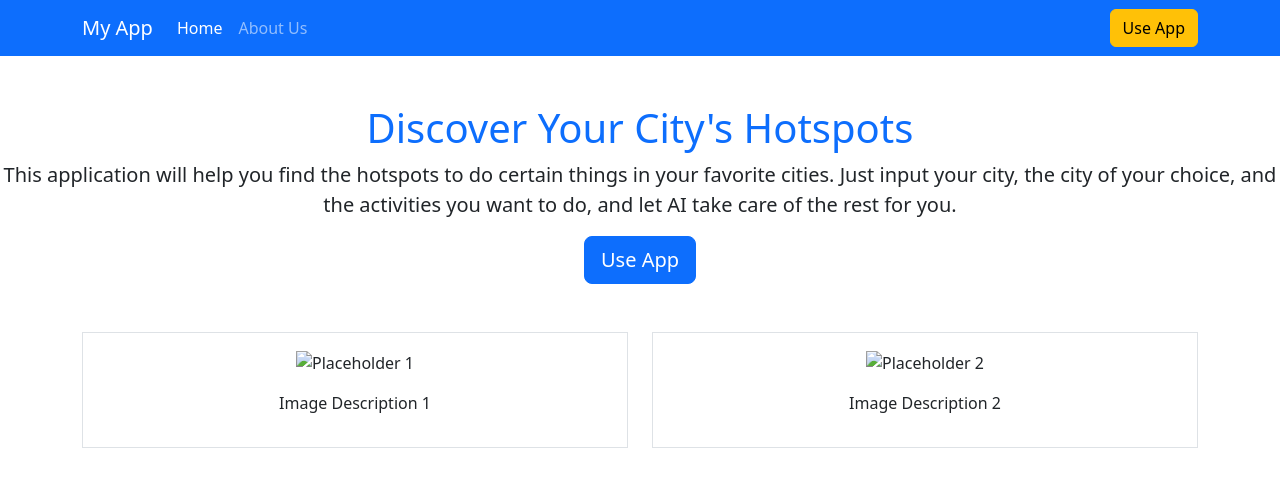
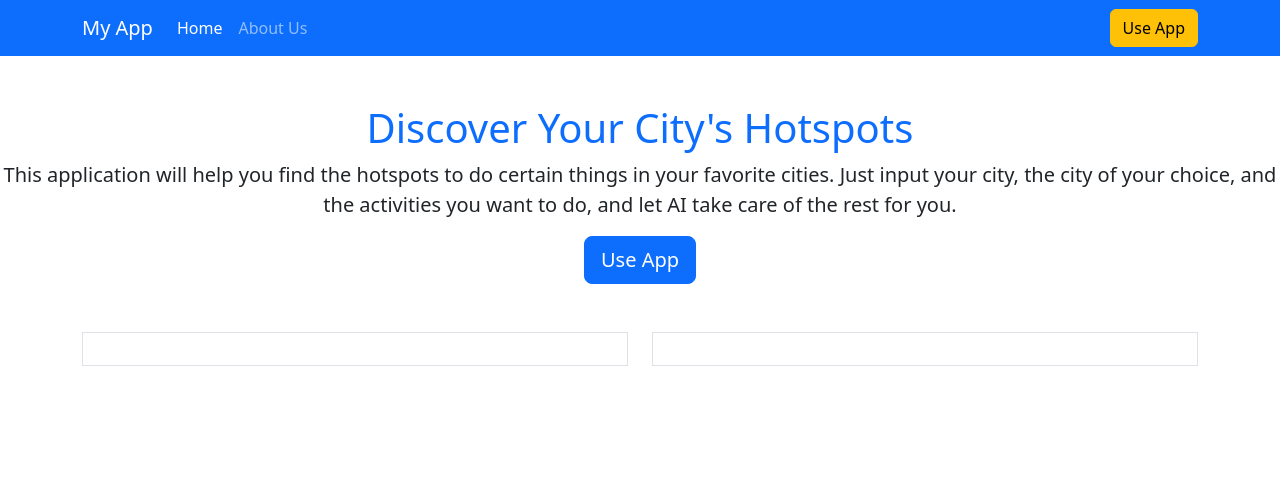
Before and after one commit to kamalu-chioma/cityexplore.ai, a plain HTML site: page index.html in a window 1280 px wide. Drawn offline with nearby package versions, Linux system fonts and the light colour scheme.

Commit message:
Update index.html

```diff
--- a/index.html
+++ b/index.html
@@ -40,14 +40,14 @@
     <div class="row">
       <div class="col-md-6">
         <div class="border p-3">
-          <img src="placeholder1.jpg" class="img-fluid" alt="Placeholder 1">
-          <p class="mt-3">Image Description 1</p>
+<!--           <img src="placeholder1.jpg" class="img-fluid" alt="Placeholder 1">
+          <p class="mt-3">Image Description 1</p> -->
         </div>
       </div>
       <div class="col-md-6">
         <div class="border p-3">
-          <img src="placeholder2.jpg" class="img-fluid" alt="Placeholder 2">
-          <p class="mt-3">Image Description 2</p>
+<!--           <img src="placeholder2.jpg" class="img-fluid" alt="Placeholder 2">
+          <p class="mt-3">Image Description 2</p> -->
         </div>
       </div>
     </div>
```
